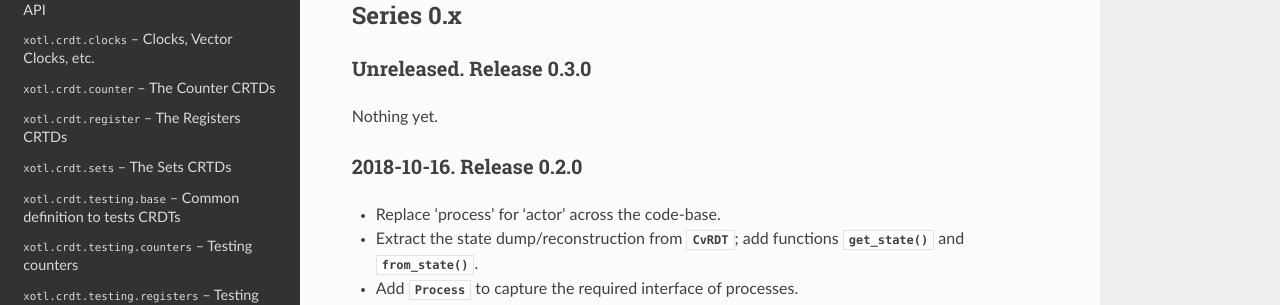
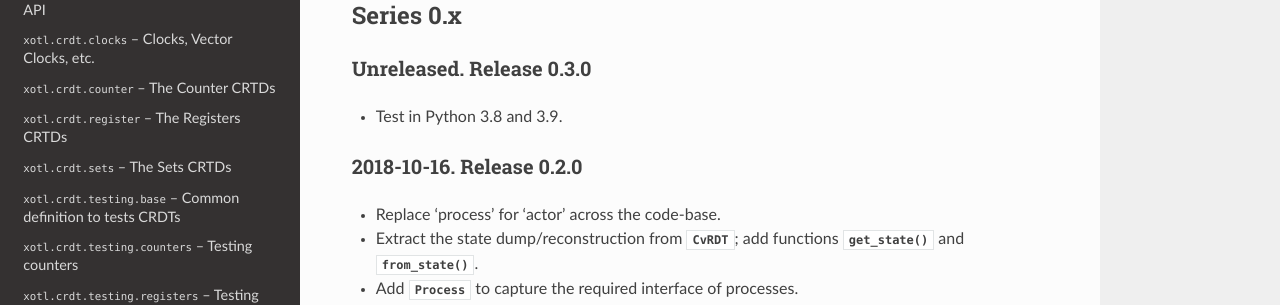
Before and after one commit to merchise/xotl.crdt, a Sphinx documentation site: the page built from docs/source/history.rst, in a window 1280 px wide and 947 px high. Shown: the part 161-466 px from the top of the window. Built offline with Sphinx 7.4.7 and the Read the Docs theme 2.0.0, drawn with Linux system fonts in a browser that asks for light colours.

Commit message:
Update the documentation about tests.

```diff
--- /dev/null
+++ b/HISTORY.rst
@@ -0,0 +1 @@
+docs/source/history.rst
--- a/docs/source/history.rst
+++ b/docs/source/history.rst
@@ -8,7 +8,7 @@ Series 0.x
 Unreleased.  Release 0.3.0
 --------------------------
 
-Nothing yet.
+- Test in Python 3.8 and 3.9.
 
 
 2018-10-16.  Release 0.2.0
--- a/docs/source/index.rst
+++ b/docs/source/index.rst
@@ -19,8 +19,8 @@ Main reference:
 
    -- Available at https://hal.inria.fr/inria-00555588v1
 
-This package requires Python 3.6+, and has been tested in CPython 3.6 and
-CPython 3.7.
+This package requires Python 3.6+, and has been tested in CPython 3.6, 3.7,
+3.8 and 3.9.
 
 
 .. toctree::
```
